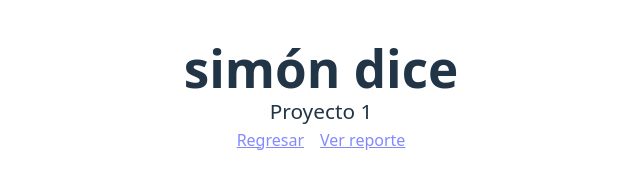
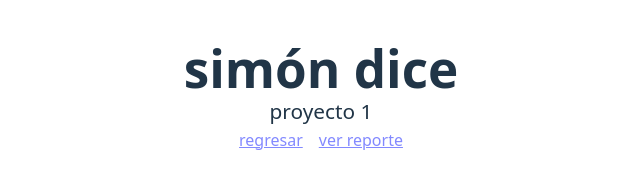
Before and after one commit to dontwanttothink/2016375, a website built with Vite: page proyectos/1/index.html in a window 1280 px wide. Shown: the full height of the page, 319-959 px from the left. Built offline with nearby package versions, Linux system fonts and the light colour scheme.

Commit message:
Arreglar texto que debería estar en minúsculas

```diff
--- a/src/style.css
+++ b/src/style.css
@@ -91,6 +91,7 @@ button {
 	font-weight: normal;
 	margin-top: 0;
 	margin-bottom: 0;
+	text-transform: lowercase;
 }
 
 nav {
@@ -100,6 +101,7 @@ nav {
 
 	p {
 		margin-top: 0;
+		text-transform: lowercase;
 	}
 
 	a {
```
